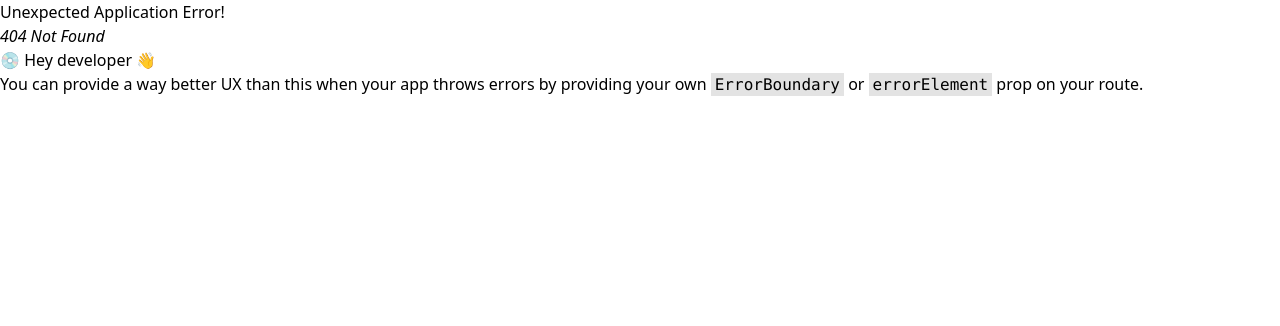
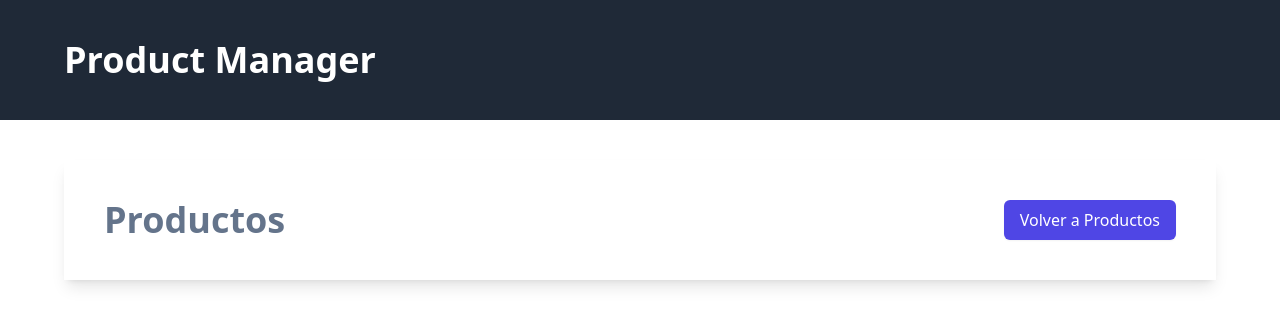
Before and after one commit to iangelmanuel/fullstack-product-manager, a React (Vite) app in the folder client/: page /product/create in a window 1280 px wide. Before the commit this address had no page. Shown: the top 326 px of the page. Built offline with nearby package versions, Linux system fonts and the light colour scheme.

Commit message:
feat: Update layout and pages for product management with the router settings

```diff
--- a/client/src/Layouts/Layout.tsx
+++ b/client/src/Layouts/Layout.tsx
@@ -3,7 +3,17 @@ import { Outlet } from 'react-router-dom'
 export default function Layout() {
   return (
     <>
-      <Outlet />
+      <header className="bg-gray-800">
+        <section className="mx-auto max-w-6xl py-10">
+          <h1 className="text-4xl font-extrabold text-white">
+            Product Manager
+          </h1>
+        </section>
+      </header>
+
+      <main className="mx-auto mt-10 max-w-6xl bg-white p-10 shadow-lg">
+        <Outlet />
+      </main>
     </>
   )
 }
--- a/client/src/pages/NewProduct.tsx
+++ b/client/src/pages/NewProduct.tsx
@@ -1,7 +1,18 @@
+import { Link } from 'react-router-dom'
+
 export default function NewProductPage() {
   return (
-    <div>
-      <h1>NewProductPage</h1>
-    </div>
+    <>
+      <div className="flex justify-between">
+        <h2 className="text-4xl font-black text-slate-500">Productos</h2>
+
+        <Link
+          to="/"
+          className="bg-indigo-600 text-white px-4 shadow-sm hover:bg-indigo-500 rounded-md py-2"
+        >
+          Volver a Productos
+        </Link>
+      </div>
+    </>
   )
 }
--- a/client/src/pages/Product.tsx
+++ b/client/src/pages/Product.tsx
@@ -1,7 +1,16 @@
+import { Link } from 'react-router-dom'
+
 export default function ProductPage() {
   return (
-    <div>
-      <h1>ProductPage</h1>
+    <div className="flex justify-between">
+      <h2 className="text-4xl font-black text-slate-500">Productos</h2>
+
+      <Link
+        to="/product/create"
+        className="bg-indigo-600 text-white px-4 shadow-sm hover:bg-indigo-500 rounded-md py-2"
+      >
+        Crear Producto
+      </Link>
     </div>
   )
 }
--- a/client/src/router.tsx
+++ b/client/src/router.tsx
@@ -1,9 +1,8 @@
 import { createBrowserRouter } from 'react-router-dom'
 
 import Layout from './Layouts/Layout'
-
+import NewProductPage from './pages/NewProduct'
 import ProductPage from './pages/Product'
-import NewProductPage from './pages/NewProduct'
 
 const router = createBrowserRouter([
   {
@@ -15,7 +14,7 @@ const router = createBrowserRouter([
         element: <ProductPage />,
       },
       {
-        path: 'product/nuevo',
+        path: 'product/create',
         element: <NewProductPage />,
       },
     ],
```
